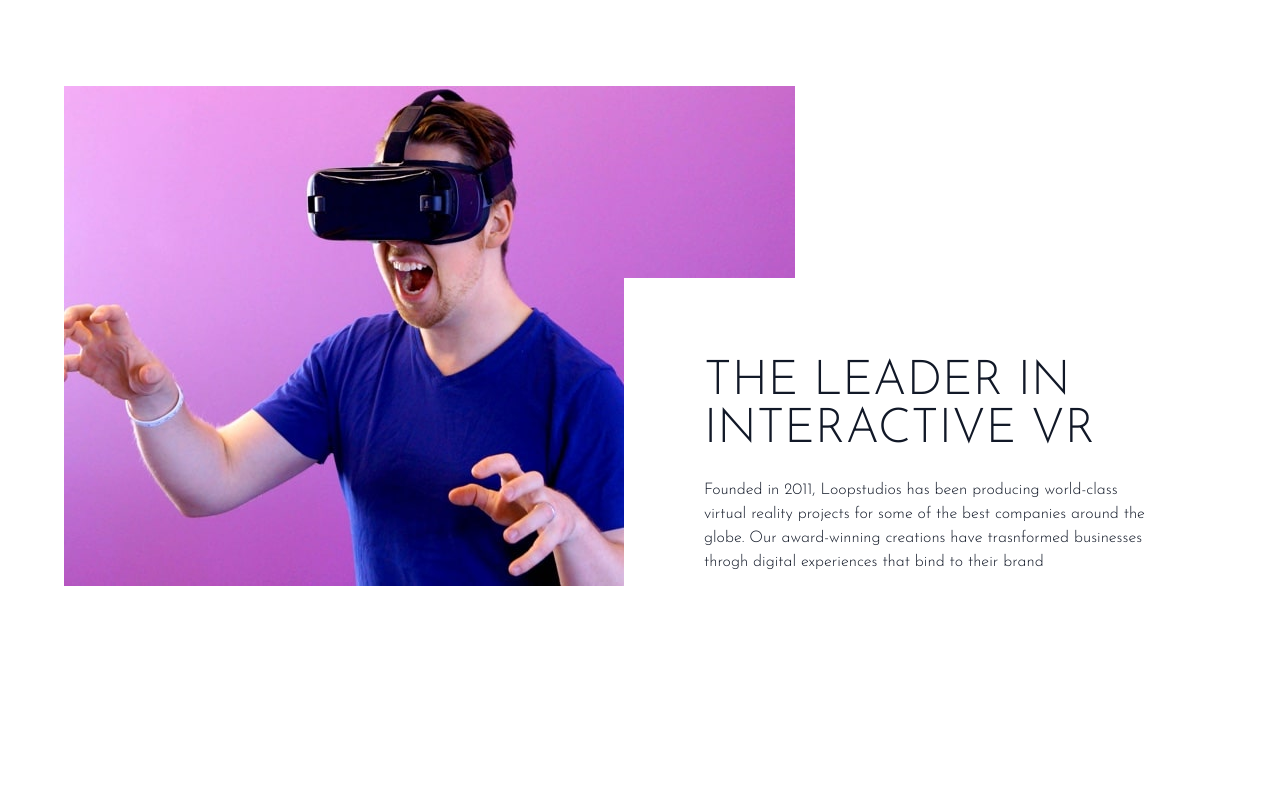
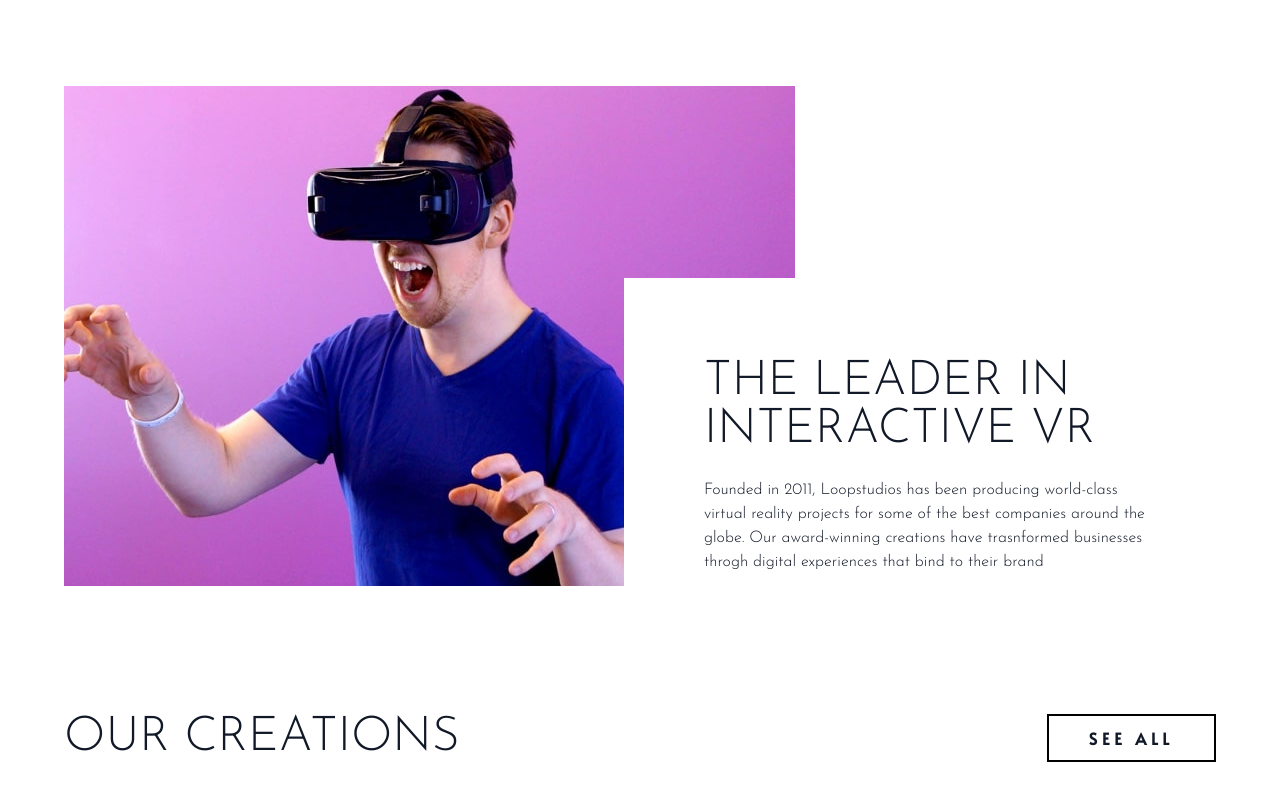
Before and after one commit to OerdBej/tailwind-frontend_challenge, a website: page index.html in a window 1280 px wide. Shown: the part 638-1438 px from the top of the page. Before the commit the page ends 1352 px from the top, so only its background shows below. Drawn offline with Linux system fonts and the light colour scheme.

Commit message:
switching to a new branch - getting done the first part of the header grid section

```diff
--- a/index.html
+++ b/index.html
@@ -81,5 +81,23 @@
                 </div>
             </div>
         </section>
+        <!-- Grid Section -->
+        <section id="creations">
+            <div
+                class="container mx-auto my-32 max-w-6xl px-6 text-gray-900 md:px-0">
+                <!-- Header of the grid -->
+                <div class="mb-20 flex justify-center md:justify-between">
+                    <h2
+                        class="text-center text-4xl uppercase md:text-left md:text-5xl">
+                        Our Creations
+                    </h2>
+                    <!-- Button part -->
+                    <button
+                        class="my-0 hidden border-2 border-black px-10 py-2 font-alata font-bold uppercase tracking-widest hover:bg-black hover:text-white md:block">
+                        See All
+                    </button>
+                </div>
+            </div>
+        </section>
     </body>
 </html>
```
Also changed, not shown: css/style.css.
